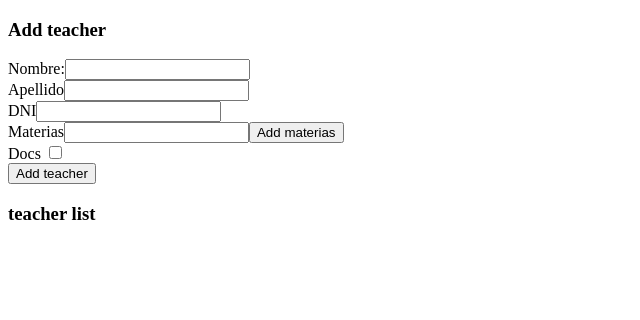
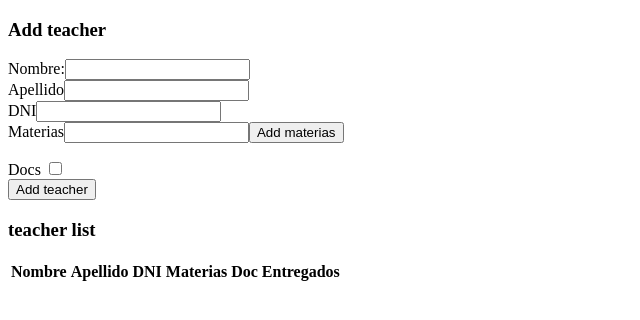
Before and after one commit to zenenperaza/VUE-form, a Vue app: page / in a window 1280 px wide. Shown: the top 320 px of the page, without its empty margins (0-640 px from the left). Built offline with nearby package versions, Linux system fonts and the light colour scheme.

Commit message:
first commit 3

```diff
--- a/src/App.vue
+++ b/src/App.vue
@@ -1,20 +1,46 @@
 <template>
   <section>
     <h3>Add teacher</h3>
-    <form action="">
-      <div><label for="">Nombre:</label><input type="text"></div>
-      <div><label for="">Apellido</label><input type="text"></div>
-      <div><label for="">DNI</label><input type="text"></div>
-      <div><label for="">Materias</label><input type="text"><button>Add materias</button></div>
-      <div><label for="">Docs </label><input type="checkbox"></div>
-      <button mat-button>Add teacher</button>
 
-    </form>
+      <div><label for="">Nombre:</label><input type="text" v-model="teacher.teacherName"></div>
+      <div><label for="">Apellido</label><input type="text" v-model="teacher.surname"></div>
+      <div><label for="">DNI</label><input type="text" v-model="teacher.dni"></div>
+      <div><label for="">Materias</label><input type="text" v-model="subject">
+        <button v-on:click="handleSubject">Add materias</button>
+      </div>
+      <ul>
+        <li v-for="(elm, index) in teacher.subjects" :key="index">{{  elm }}</li>
+      </ul>
+      <div><label for="">Docs </label><input type="checkbox" v-model="teacher.doc"></div>
+      <button mat-button @click="handAddTeacher()">Add teacher</button>
+
+
 
   </section>
 
   <section>
 <h3>teacher list</h3>
+<table>
+  <tr>
+    <th>Nombre</th>
+    <th>Apellido</th>
+    <th>DNI</th>
+    <th>Materias</th>
+    <th>Doc Entregados</th>
+  </tr>
+  <tr v-for="elm in teachers" :key="elm.dni">
+    <th> {{ elm.teacherName }}</th>
+    <th> {{ elm.surname }}</th>
+    <th> {{ elm.dni }}</th>
+    <th>
+      <ul>
+        <li v-for="(item, index) in elm.subjects" :key="index">{{ item }} </li>
+      </ul>
+    </th>
+    <th v-if="elm.doc"> <p>Entregada</p> </th>
+    <th v-else>No Entregada</th>
+  </tr>
+</table>
   </section>
 </template>
 
@@ -41,6 +67,25 @@ let teacher:Ref<ITeacher> = ref({
 let teachers:Ref<Array<ITeacher>> = ref([])
 
 let subject:Ref<string> = ref('')
+
+const handleSubject = () => {
+  teacher.value.subjects.push(subject.value)
+  subject.value = ''
+}
+const handAddTeacher = () => {
+  teachers.value.push({
+    teacherName: teacher.value.teacherName,
+    surname: teacher.value.surname,
+    dni: teacher.value.dni,
+    subjects: teacher.value.subjects,
+    doc: teacher.value.doc
+  })
+  teacher.value.teacherName = ""
+  teacher.value.surname = ""
+  teacher.value.dni = ""
+  teacher.value.subjects = []
+  teacher.value.doc = false
+}
 </script>
 
 <!-- ESTRUCTURA EN JS
```
